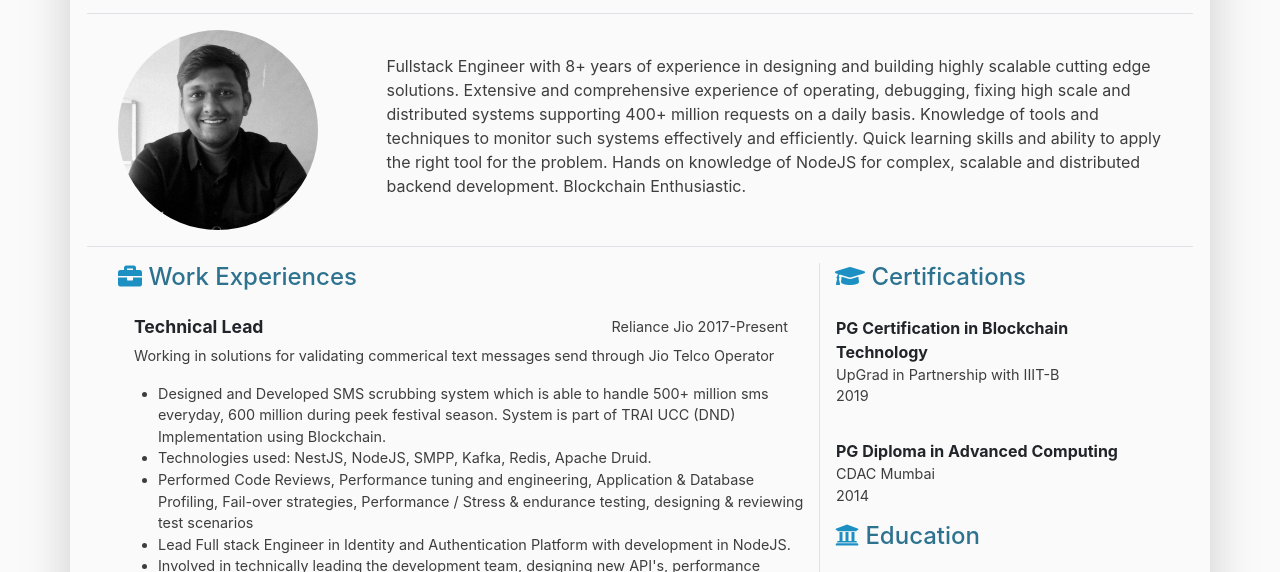
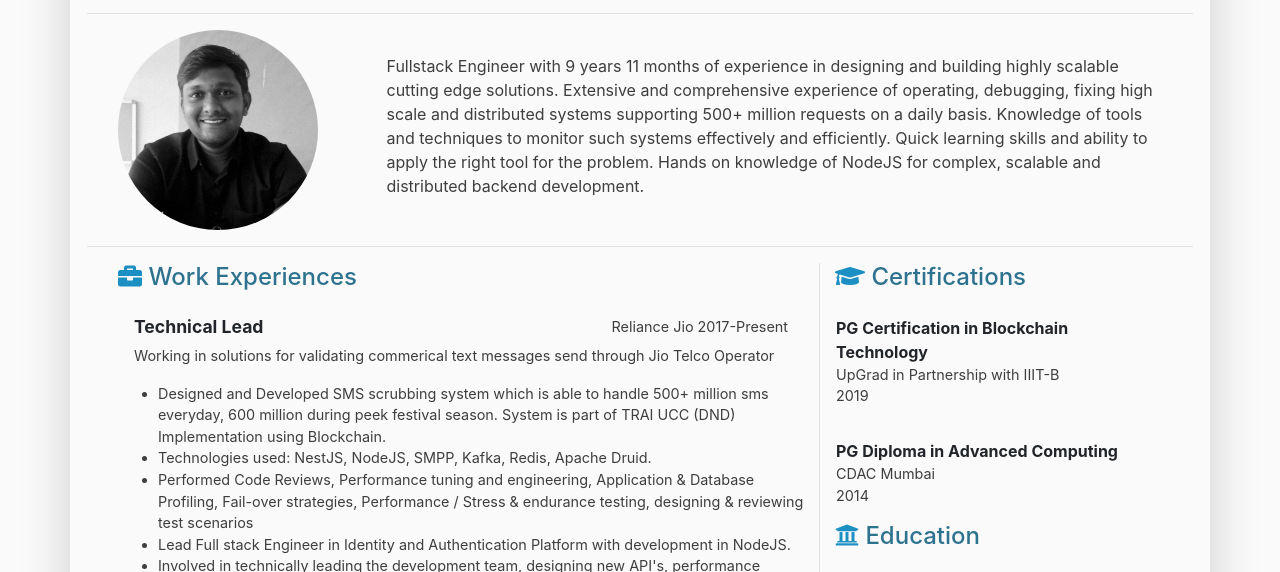
Before and after one commit to polsumeet3666/polsumeet3666.github.io, a plain HTML site: page index.html in a window 1280 px wide. Shown: the part 187-759 px from the top of the page. Drawn offline with nearby package versions, Linux system fonts and the light colour scheme.

Commit message:
Updated for 02-2024

```diff
--- a/index.html
+++ b/index.html
@@ -50,13 +50,12 @@
             </div>
             <div class="col-md-9 resume-long-summary">
                 <span>
-                    Fullstack Engineer with 8+ years of experience in designing and building highly scalable
+                    Fullstack Engineer with 9 years 11 months of experience in designing and building highly scalable
                     cutting edge solutions. Extensive and comprehensive experience of operating, debugging,
-                    fixing high scale and distributed systems supporting 400+ million requests on a daily basis.
+                    fixing high scale and distributed systems supporting 500+ million requests on a daily basis.
                     Knowledge of tools and techniques to monitor such systems effectively and efficiently.
                     Quick learning skills and ability to apply the right tool for the problem. Hands on knowledge
                     of NodeJS for complex, scalable and distributed backend development.
-                    Blockchain Enthusiastic.
                 </span>
             </div>
 
```
